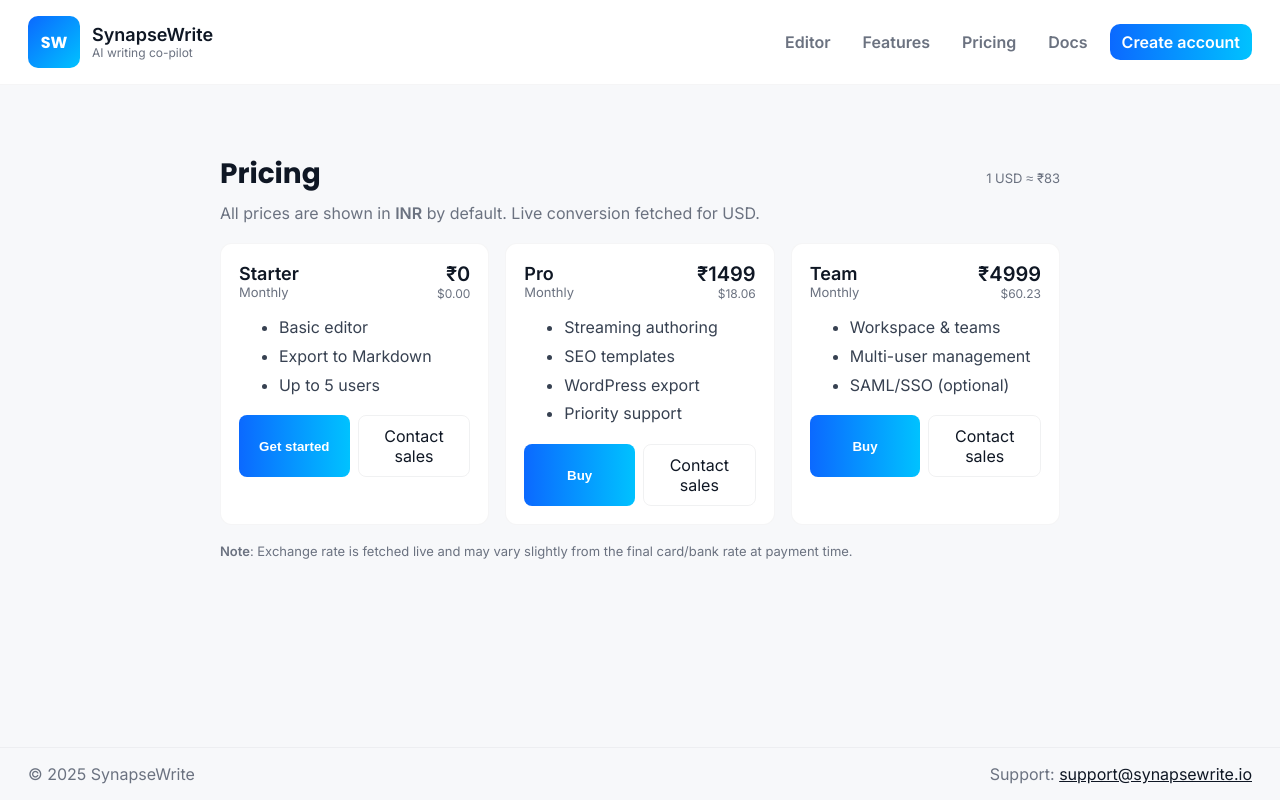
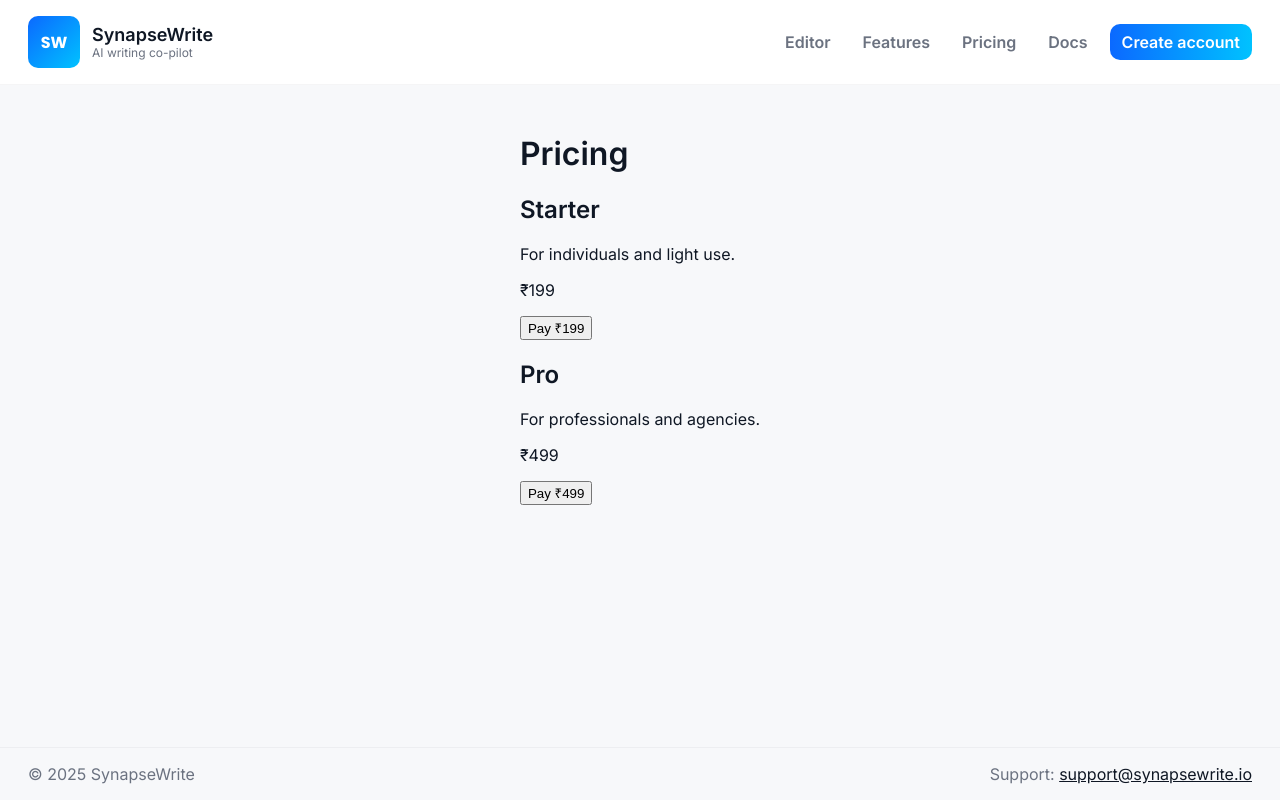
Before and after one commit to inpursuitsol/synapsewrite, a Next.js app: page /pricing in a window 1280 px wide. Built offline with nearby package versions, Linux system fonts and the light colour scheme; no server answers.

Commit message:
Update page.js

```diff
--- a/app/pricing/page.js
+++ b/app/pricing/page.js
@@ -1,151 +1,32 @@
 // app/pricing/page.js
-"use client";
+import RazorpayCheckoutButton from "@/components/RazorpayCheckoutButton";
 
-import { useEffect, useState } from "react";
-
-const PLANS = [
-  { id: "starter", name: "Starter", inr: 0, bullets: ["Basic editor", "Export to Markdown", "Up to 5 users"] },
-  { id: "pro", name: "Pro", inr: 1499, bullets: ["Streaming authoring", "SEO templates", "WordPress export", "Priority support"] },
-  { id: "team", name: "Team", inr: 4999, bullets: ["Workspace & teams", "Multi-user management", "SAML/SSO (optional)"] },
-];
+export const metadata = { title: "Pricing — SynapseWrite" };
 
 export default function PricingPage() {
-  const [rate, setRate] = useState(null);
-  const [loadingRate, setLoadingRate] = useState(true);
-  const [processing, setProcessing] = useState(false);
+  return (
+    <main className="max-w-3xl mx-auto p-6 space-y-8">
+      <h1 className="text-3xl font-semibold">Pricing</h1>
 
-  useEffect(() => {
-    async function loadRate() {
-      try {
-        const r = await fetch("/api/exchange");
-        const j = await r.json();
-        setRate(j.rate || 83);
-      } catch {
-        setRate(83);
-      } finally {
-        setLoadingRate(false);
-      }
-    }
-    loadRate();
-  }, []);
-
-  useEffect(() => {
-    // Load Razorpay script once (only on client)
-    if (typeof window !== "undefined" && !document.getElementById("razorpay-js")) {
-      const s = document.createElement("script");
-      s.id = "razorpay-js";
-      s.src = "https://checkout.razorpay.com/v1/checkout.js";
-      s.async = true;
-      document.head.appendChild(s);
-    }
-  }, []);
-
-  async function onBuy(plan) {
-    if (plan.inr === 0) {
-      // Free plan: route to signup
-      window.location.href = "/signup";
-      return;
-    }
-
-    setProcessing(true);
-    try {
-      const res = await fetch("/api/checkout/order", {
-        method: "POST",
-        headers: { "Content-Type": "application/json" },
-        body: JSON.stringify({ planId: plan.id }),
-      });
-      const json = await res.json();
-      if (!json?.order) {
-        alert("Unable to create payment. Contact support.");
-        setProcessing(false);
-        return;
-      }
-      const order = json.order;
-
-      const options = {
-        key: process.env.NEXT_PUBLIC_RAZORPAY_KEY_ID || window.__RAZORPAY_KEY_ID || "", // fallback
-        amount: order.amount,
-        currency: order.currency || "INR",
-        name: "SynapseWrite",
-        description: plan.name + " plan",
-        order_id: order.id,
-        handler: function (response) {
-          // You should verify payment on server via webhook (we have webhook route)
-          alert("Payment successful. Razorpay payment id: " + response.razorpay_payment_id);
-          window.location.href = "/generate";
-        },
-        prefill: { email: "" },
-        theme: { color: "#0b69ff" },
-      };
-
-      // Wait until script loaded
-      function openCheckout() {
-        // eslint-disable-next-line no-undef
-        const rzp = new window.Razorpay(options);
-        rzp.open();
-      }
-
-      if (window.Razorpay) openCheckout();
-      else {
-        const checker = setInterval(() => {
-          if (window.Razorpay) {
-            clearInterval(checker);
-            openCheckout();
-          }
-        }, 200);
-      }
-    } catch (err) {
-      console.error("buy error", err);
-      alert("Payment failed. Contact support.");
-    } finally {
-      setProcessing(false);
-    }
-  }
-
-  return (
-    <div style={{ maxWidth: 1100, margin: "20px auto", padding: 20, fontFamily: "Inter, sans-serif" }}>
-      <div style={{ display: "flex", justifyContent: "space-between", alignItems: "baseline", gap: 12 }}>
-        <div>
-          <h1 style={{ margin: 0, fontFamily: "Poppins, Inter", fontSize: 28 }}>Pricing</h1>
-          <div style={{ color: "#6b7280", marginTop: 8 }}>All prices are shown in <strong>INR</strong> by default. Live conversion fetched for USD.</div>
+      <section className="grid gap-6 md:grid-cols-2">
+        <div className="p-6 rounded-2xl border border-black/10 bg-white">
+          <h2 className="text-xl font-medium">Starter</h2>
+          <p className="mt-2 text-sm text-black/70">For individuals and light use.</p>
+          <p className="mt-4 text-2xl font-semibold">₹199</p>
+          <div className="mt-6">
+            <RazorpayCheckoutButton amountINR={199} planName="Starter Monthly" />
+          </div>
         </div>
 
-        <div style={{ color: "#6b7280", fontSize: 13 }}>
-          {loadingRate ? "Fetching exchange rate..." : `1 USD ≈ ₹${rate}`}
+        <div className="p-6 rounded-2xl border border-black/10 bg-white">
+          <h2 className="text-xl font-medium">Pro</h2>
+          <p className="mt-2 text-sm text-black/70">For professionals and agencies.</p>
+          <p className="mt-4 text-2xl font-semibold">₹499</p>
+          <div className="mt-6">
+            <RazorpayCheckoutButton amountINR={499} planName="Pro Monthly" />
+          </div>
         </div>
-      </div>
-
-      <div style={{ display: "grid", gridTemplateColumns: "repeat(3,1fr)", gap: 16, marginTop: 20 }}>
-        {PLANS.map((p) => (
-          <div key={p.id} style={{ background: "white", padding: 18, borderRadius: 12, border: "1px solid rgba(15,23,36,0.04)" }}>
-            <div style={{ display: "flex", justifyContent: "space-between", alignItems: "center" }}>
-              <div>
-                <div style={{ fontSize: 18, fontWeight: 700 }}>{p.name}</div>
-                <div style={{ color: "#6b7280", fontSize: 13 }}>Monthly</div>
-              </div>
-              <div style={{ textAlign: "right" }}>
-                <div style={{ fontSize: 20, fontWeight: 800 }}>₹{p.inr}</div>
-                <div style={{ fontSize: 12, color: "#6b7280" }}>{rate ? `$${(p.inr / rate).toFixed(2)}` : "—"}</div>
-              </div>
-            </div>
-
-            <ul style={{ marginTop: 12, color: "#374151", lineHeight: 1.8 }}>
-              {p.bullets.map((b) => <li key={b}>{b}</li>)}
-            </ul>
-
-            <div style={{ marginTop: 14, display: "flex", gap: 8 }}>
-              <button disabled={processing} onClick={() => onBuy(p)} style={{ flex: 1, textAlign: "center", padding: "10px 12px", borderRadius: 8, background: "linear-gradient(90deg,#0b69ff,#00c2ff)", color: "white", border: "none", fontWeight: 700 }}>
-                {p.inr === 0 ? "Get started" : "Buy"}
-              </button>
-              <a href="/contact" style={{ flex: 1, textAlign: "center", padding: "10px 12px", borderRadius: 8, border: "1px solid rgba(15,23,36,0.06)", color: "#0f1724", textDecoration: "none" }}>Contact sales</a>
-            </div>
-          </div>
-        ))}
-      </div>
-
-      <div style={{ marginTop: 18, color: "#6b7280", fontSize: 13 }}>
-        <strong>Note</strong>: Exchange rate is fetched live and may vary slightly from the final card/bank rate at payment time.
-      </div>
-    </div>
+      </section>
+    </main>
   );
 }
```
